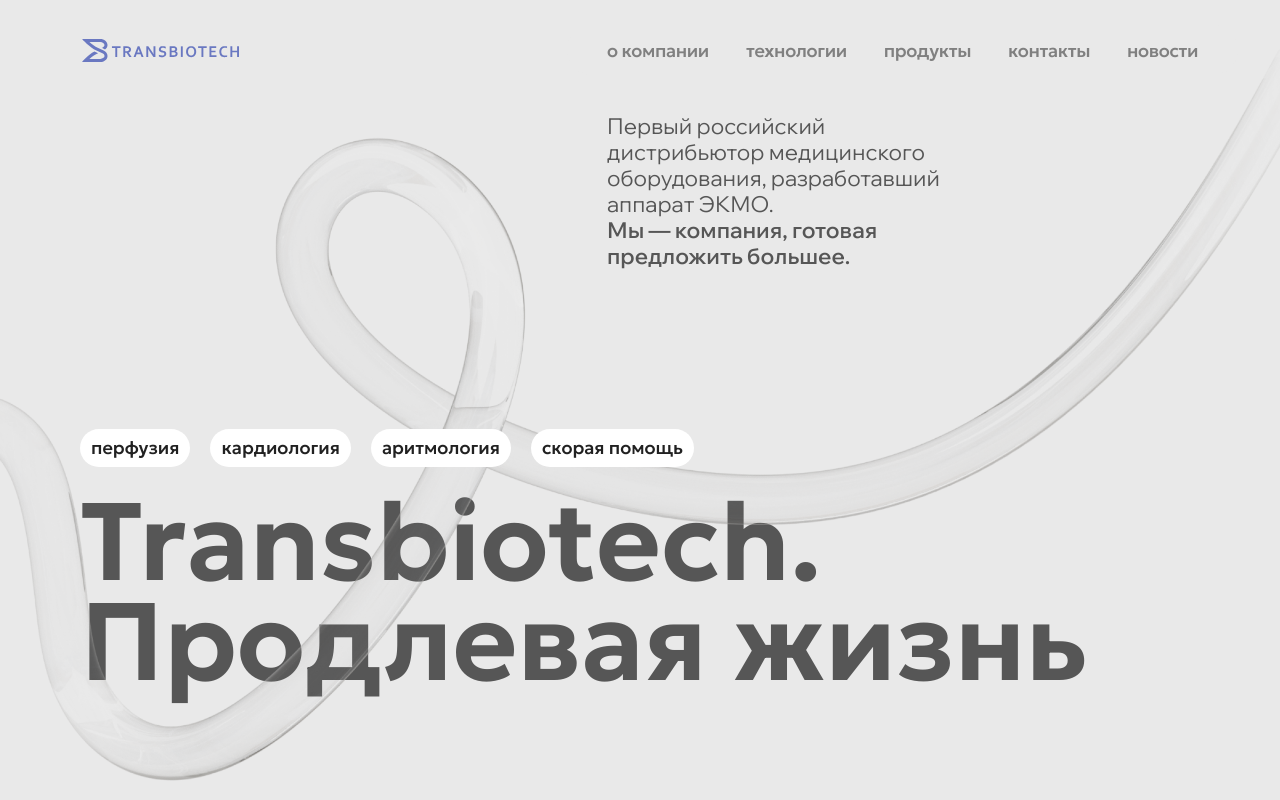
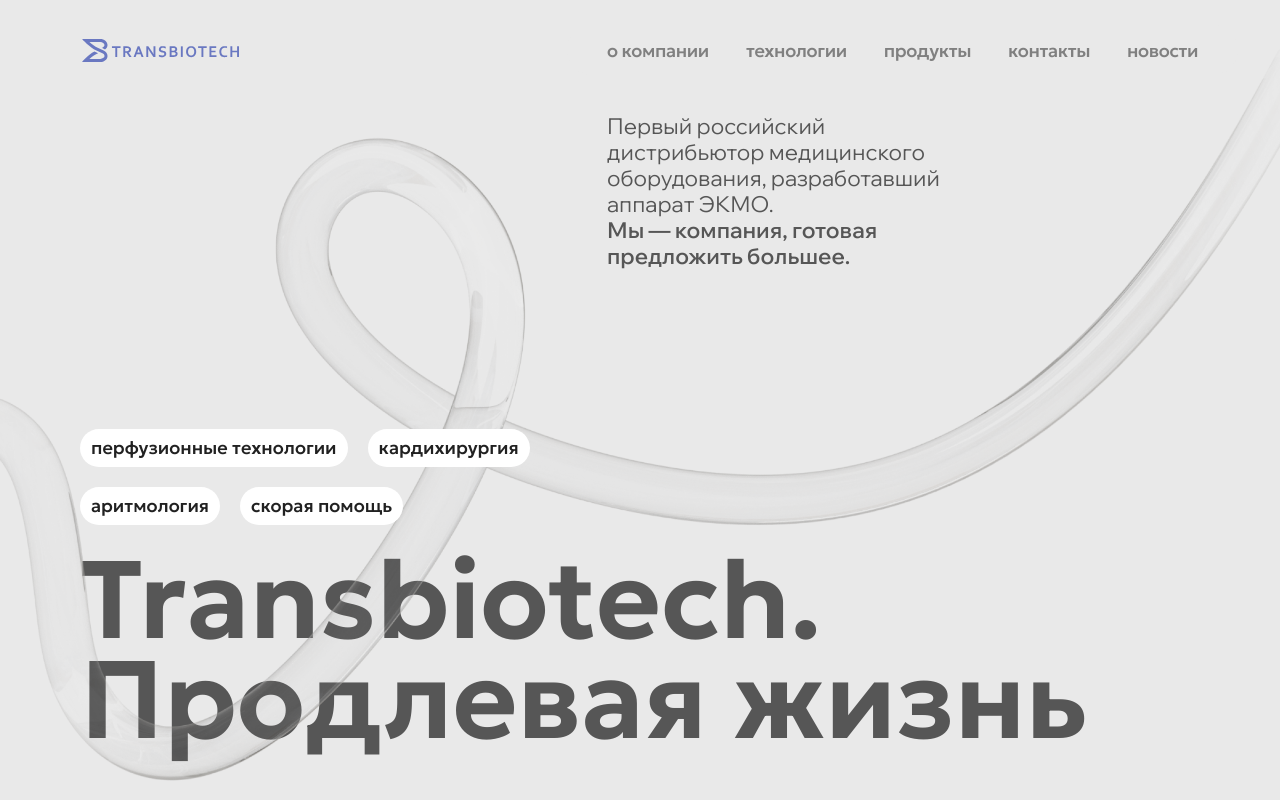
Before and after one commit to WhiteWat3r/Transbiotech, a React (Vite) app: page / in a window 1280 px wide. Shown: the top 800 px of the page. Built offline with nearby package versions, Linux system fonts and the light colour scheme.

Commit message:
текст кнопок на начальном

```diff
--- a/src/components/SectionMain.tsx
+++ b/src/components/SectionMain.tsx
@@ -7,12 +7,12 @@
 const buttons = [
   {
     id: 1,
-    text: "перфузия",
+    text: "перфузионные технологии",
     color: "#6A78C1",
   },
   {
     id: 2,
-    text: "кардиология",
+    text: "кардихирургия",
     color: "#90882B",
   },
   {
@@ -62,7 +62,7 @@
             </p>
           </div>
 
-          <ul className="mb-[20px] flex max-w-[240px] flex-wrap gap-[10px] desktop:mb-[25px] desktop:max-w-[100%] desktop:gap-[20px]">
+          <ul className="mb-[20px] flex max-w-[240px] flex-wrap gap-[10px] desktop:mb-[25px] desktop:max-w-[50%] desktop:gap-[20px]">
             {buttons.map((btn, index) => (
               <li key={btn.id}>
                 <button
```
